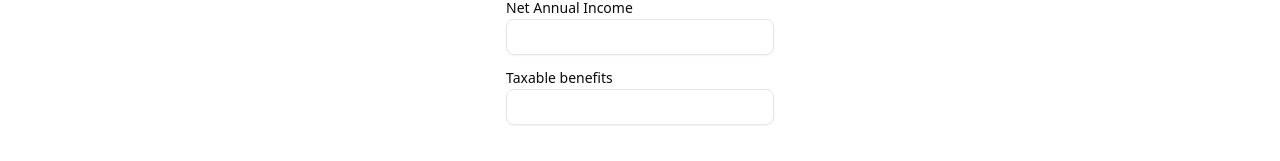
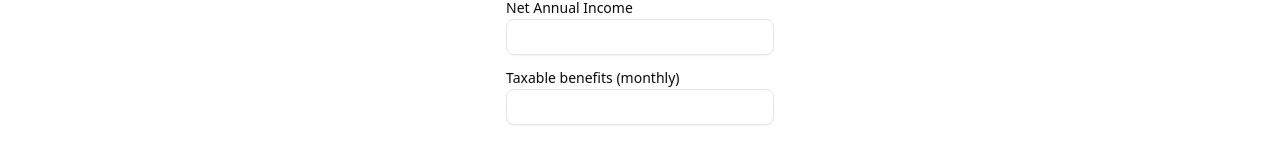
Before and after one commit to VoloDziu/canada-visual-tax, a React (Vite) app: page / in a window 1280 px wide. Shown: the part 152-313 px from the top of the page. Built offline with nearby package versions, Linux system fonts and the light colour scheme.

Commit message:
copy tweak

```diff
--- a/src/App.tsx
+++ b/src/App.tsx
@@ -375,7 +375,7 @@ function App() {
           </div>
 
           <div className="flex flex-col gap-1">
-            <Label htmlFor="epb">Taxable benefits</Label>
+            <Label htmlFor="epb">Taxable benefits (monthly)</Label>
             <Input
               value={epb}
               type="number"
```
